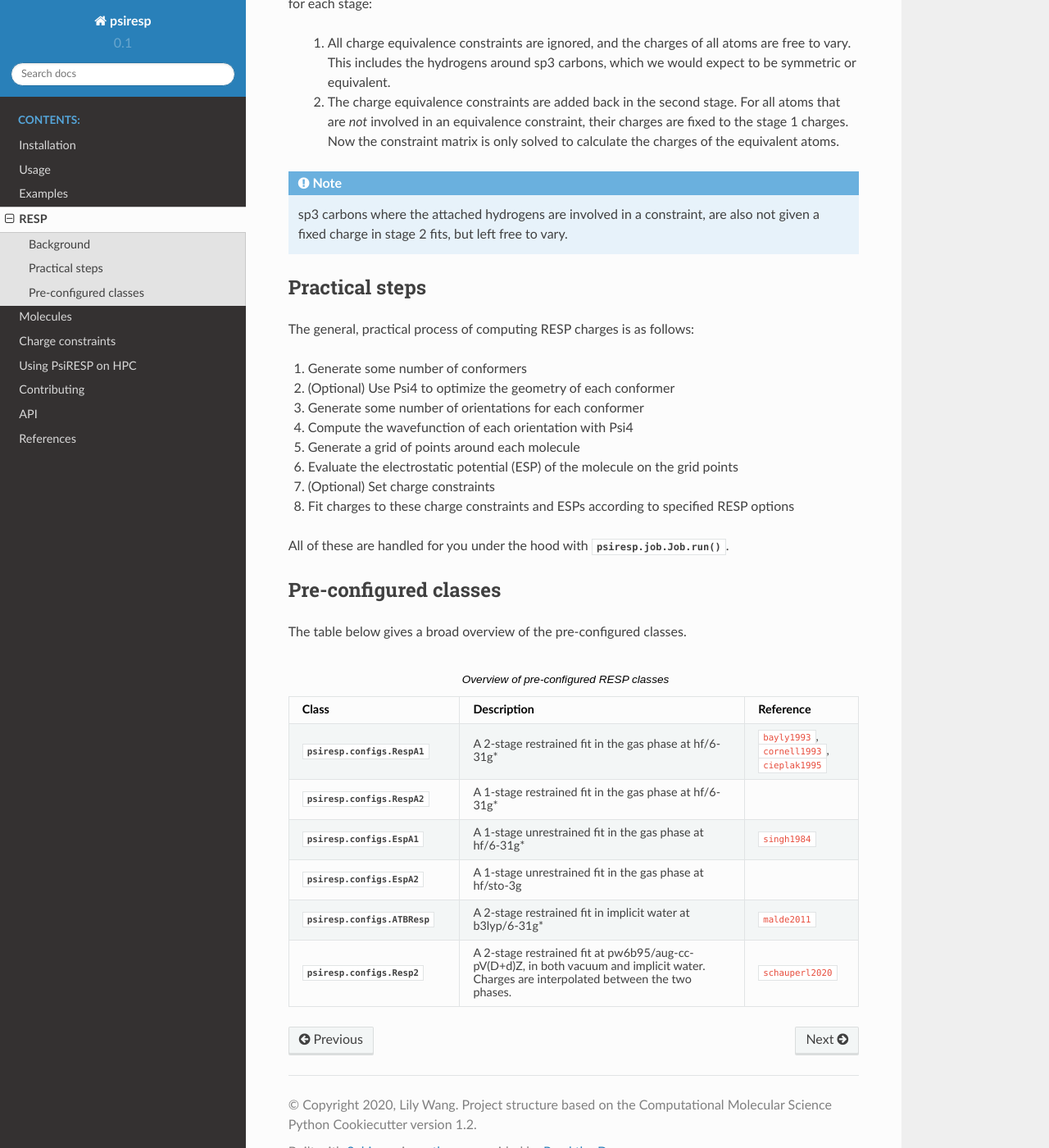
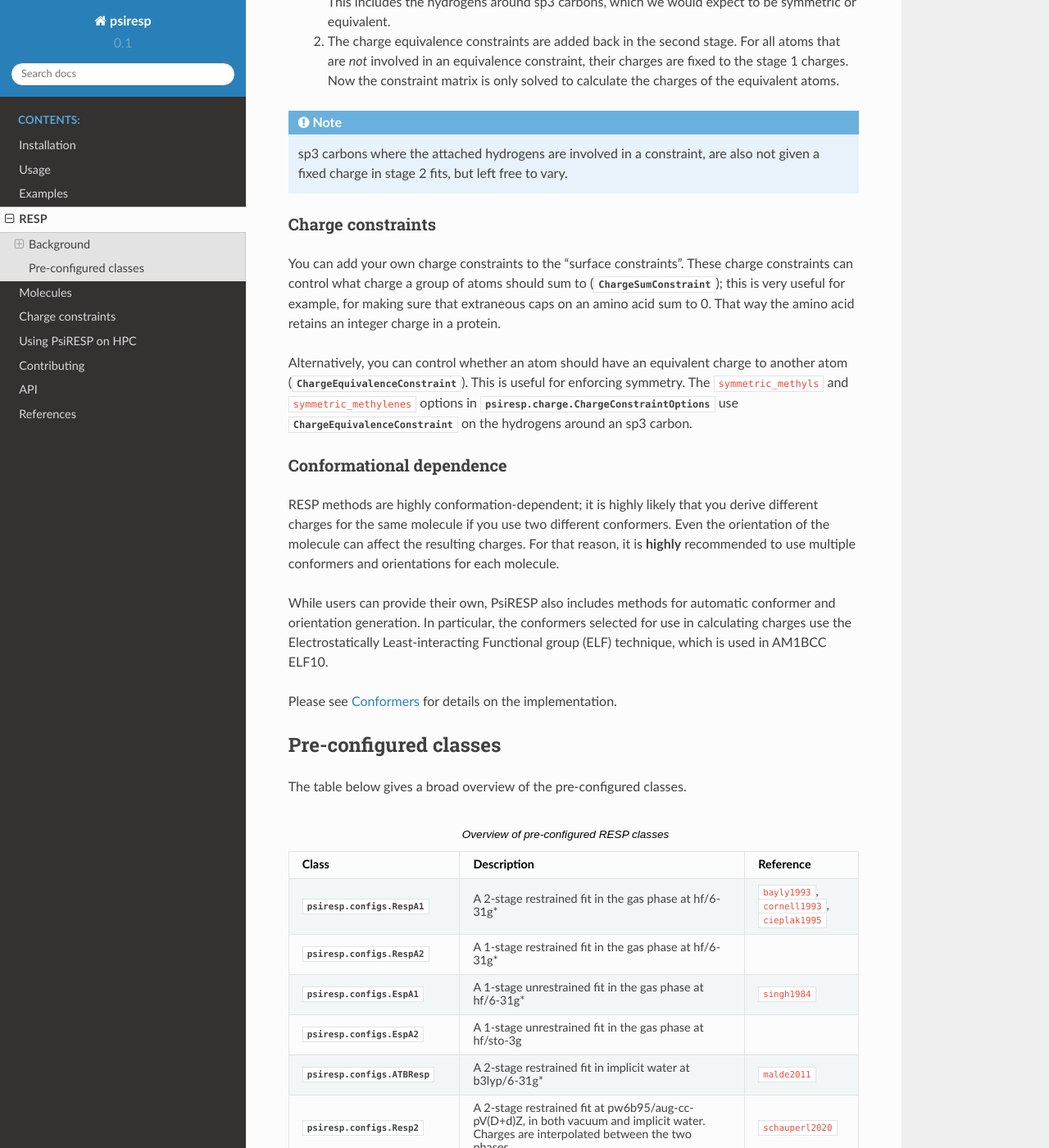
Before and after one commit to lilyminium/psiresp, a Sphinx documentation site: the page built from docs/source/resp.rst, in a window 1280 px wide and 1400 px high, scrolled down 1119 px. Shown: the whole window at 82% size. Built offline with Sphinx 7.4.7 and the Read the Docs theme 2.0.0, drawn with Linux system fonts in a browser that asks for light colours; formulas are drawn with MathJax 3; pages that are not in the unit, such as notebooks, are missing from menus; cross-references to code outside the pages are shown as plain code; some of the changed text lies outside the part shown.

Commit message:
add more detail to docs

```diff
--- a/docs/source/examples/README.rst
+++ b/docs/source/examples/README.rst
@@ -1,3 +1,4 @@
+.. _examples-label:
 
 ========
 Examples
--- a/docs/source/molecule.rst
+++ b/docs/source/molecule.rst
@@ -8,11 +8,15 @@ attribute.
 
 This has several advantages; molecules can be easily hashed, for example, and
 they interact natively with the engine-agnostic QCEngine and QCFractal packages.
+A QCElemental molecule can be created from, and corresponds directly to,
+the commonly-used XYZ format.
 
-There is a hierarchy to these molecules.
+There is a hierarchy to these molecules in the PsiRESP API.
 A :class:`psiresp.molecule.Molecule` contains
 :class:`psiresp.conformer.Conformer` s, which contains
 :class:`psiresp.orientation.Orientation` s.
+
+.. _conformers-label:
 
 ----------
 Conformers
--- a/docs/source/resp.rst
+++ b/docs/source/resp.rst
@@ -21,18 +23,15 @@ is typically generated at certain radii from each atom, forming a
 equations is commonly called "surface constraints" in the code and
 throughout the documentation.
 
-You can add your own charge constraints to the "surface constraints"
-to form an overall constraint matrix. These charge constraints can
-control what charge a group of atoms should sum to
-(:class:`~psiresp.charge.ChargeSumConstraint`) or if one atom
-should have an equivalent charge to other atoms
-(:class:`~psiresp.charge.ChargeEquivalenceConstraint`).
-
 The equations represented by the constraint matrix
 can be solved for the charges of best fit,
 as first published by Singh and Kollman in 1984 :cite:p:`singh1984`.
+In PsiRESP, this is referred to as the "ESP" method.
+You can add your own charge constraints; please see the section
+on charge constraints below.
 
 Commonly, a "restrained fit" is performed to derive the final charges :cite:p:`bayly1993,cornell1993,cieplak1995`.
+This is typically known as "RESP".
 
 The hyperbolic restraint has the form:
 
@@ -74,26 +73,45 @@ In more technical detail, this is the process for each stage:
     are also not given a fixed charge in stage 2 fits, but left free to vary.
 
 
+Charge constraints
+------------------
+
+You can add your own charge constraints to the "surface constraints".
+These charge constraints can
+control what charge a group of atoms should sum to
+(:class:`~psiresp.charge.ChargeSumConstraint`);
+this is very useful for example, for making sure that
+extraneous caps on an amino acid sum to 0. That way the
+amino acid retains an integer charge in a protein.
+
+Alternatively, you can control whether an atom
+should have an equivalent charge to another atom
+(:class:`~psiresp.charge.ChargeEquivalenceConstraint`).
+This is useful for enforcing symmetry. The
+``symmetric_methyls`` and ``symmetric_methylenes``
+options in :class:`psiresp.charge.ChargeConstraintOptions`
+use :class:`~psiresp.charge.ChargeEquivalenceConstraint`
+on the hydrogens around an sp3 carbon.
 
 
----------------
-Practical steps
----------------
+Conformational dependence
+-------------------------
 
-The general, practical process of computing RESP charges is as follows:
+RESP methods are highly conformation-dependent; it is
+highly likely that you derive different charges for the same
+molecule if you use two different conformers. Even the
+orientation of the molecule can affect the resulting charges.
+For that reason, it is **highly** recommended to use
+multiple conformers and orientations for each molecule.
 
-#. Generate some number of conformers
-#. (Optional) Use Psi4 to optimize the geometry of each conformer
-#. Generate some number of orientations for each conformer
-#. Compute the wavefunction of each orientation with Psi4
-#. Generate a grid of points around each molecule
-#. Evaluate the electrostatic potential (ESP) of the molecule on the grid points
-#. (Optional) Set charge constraints
-#. Fit charges to these charge constraints and ESPs according to specified RESP options
+While users can provide their own, PsiRESP also includes
+methods for automatic conformer and orientation generation.
+In particular, the conformers selected for use in calculating
+charges use the Electrostatically Least-interacting
+Functional group (ELF) technique, which is used in AM1BCC ELF10.
 
-
-All of these are handled for you under the hood with :meth:`psiresp.job.Job.run`.
-
+Please see :ref:`conformers-label` for details on the
+implementation.
 
 ----------------------
 Pre-configured classes
```
Also changed, not shown: other parts of docs/source/resp.rst (+2 -0 lines), docs/source/usage.rst (+61 -9 lines).
